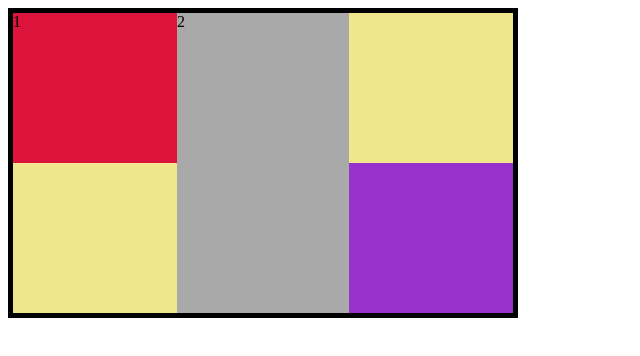
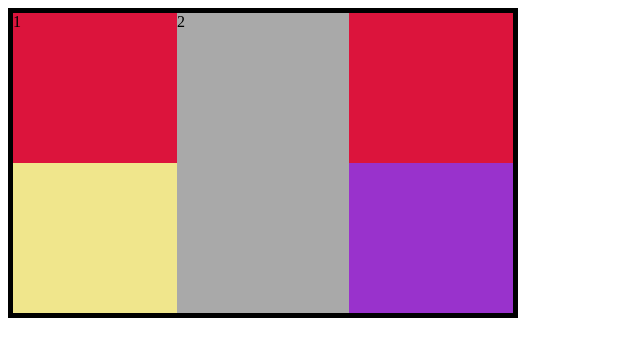
Before and after one commit to JongDo737/class_html, a plain HTML site: page code_grid3/grid_5.html in a window 1280 px wide. Shown: the whole page, without its empty margins (0-640 px from the left). Drawn offline with Linux system fonts and the light colour scheme.

Commit message:
그리드 레이아웃

```diff
--- a/code_grid3/grid_5.html
+++ b/code_grid3/grid_5.html
@@ -16,7 +16,7 @@
         }
 
         .item1 {
-            grid-area: 1 / 1 / 2 / 3;
+            grid-area: 1 / 1 / 2 / 4;
             background-color: crimson;
             z-index: 0;
         }
```
Also changed, not shown: code_html/code_14.html (+1 -1 lines), project1/index.html (+0 -10 lines).
